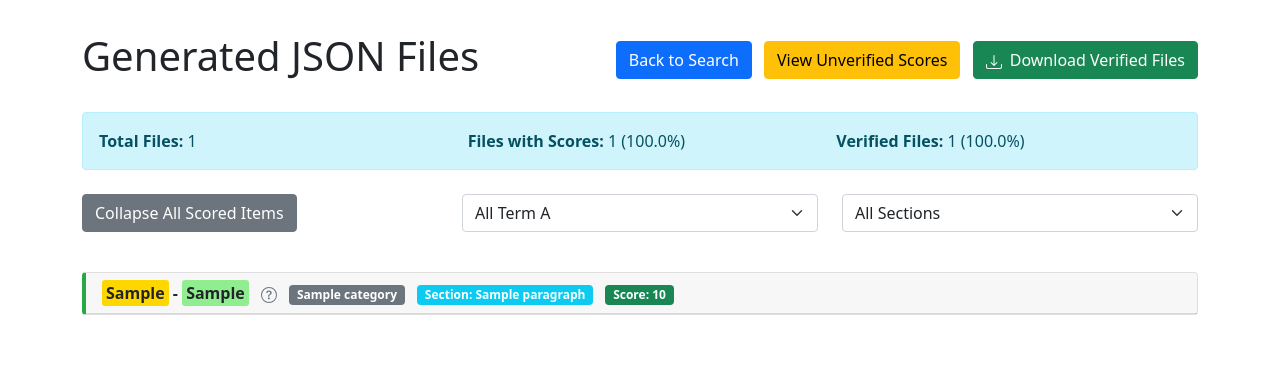
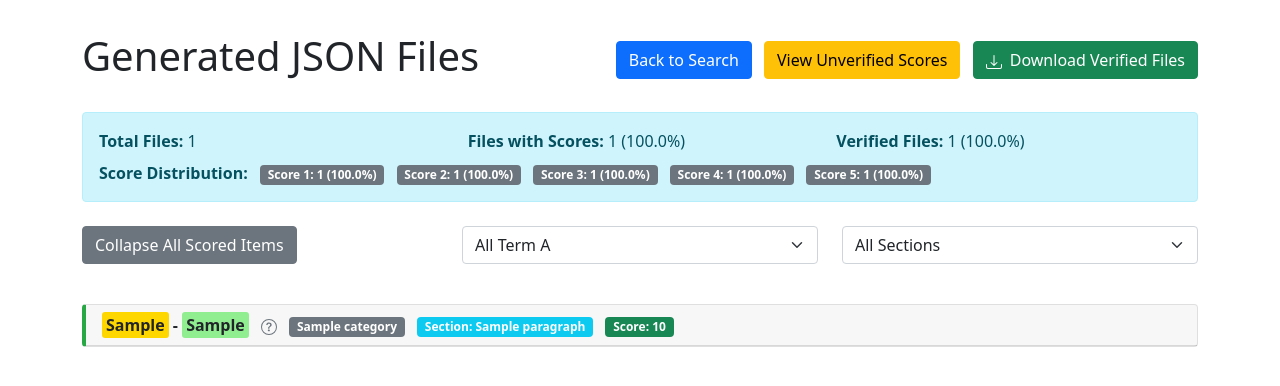
Before and after one commit to CMDM-Lab/pick_hbdb_prompt_exampls, a Flask app: template templates/list_files.html in a window 1280 px wide. Shown: the top 386 px of the page. Run offline with Flask 3, Linux system fonts and the light colour scheme; the template is opened without the code that fills it: most values are stand-ins (such as "Sample title", 1, 10 or a date in 2020); some libraries are stand-ins or nearby versions.

Commit message:
update score distribution

```diff
--- a/app.py
+++ b/app.py
@@ -165,6 +165,7 @@ def list_files():
         terms_a = set()
         verified_count = 0
         scored_count = 0
+        score_counts = {1: 0, 2: 0, 3: 0, 4: 0, 5: 0}  # Initialize score counts
 
         for compound in compounds:
             for category in os.listdir(compound):
@@ -179,7 +180,9 @@ def list_files():
                                     with open(file_path, 'r') as f:
                                         data = json.load(f)
                                         if data.get('score'):
+                                            score = int(data.get('score'))
                                             scored_count += 1
+                                            score_counts[score] += 1
                                         if data.get('verified'):
                                             verified_count += 1
                                         # Extract paragraph name from filename
@@ -207,7 +210,8 @@ def list_files():
                              terms_a=sorted(terms_a),
                              verified_count=verified_count,
                              scored_count=scored_count,
-                             total_count=len(all_files))
+                             total_count=len(all_files),
+                             score_counts=score_counts)
     except Exception as e:
         return jsonify({"error": str(e)}), 500
 
--- a/templates/list_files.html
+++ b/templates/list_files.html
@@ -58,6 +58,17 @@
                 </div>
                 <div class="col-md-4">
                     <strong>Verified Files:</strong> {{ verified_count }} ({{ "%.1f"|format(verified_count/total_count*100) }}%)
+                </div>
+            </div>
+            <div class="row mt-2">
+                <div class="col">
+                    <strong>Score Distribution:</strong>
+                    {% for score in range(1, 6) %}
+                        <span class="badge bg-secondary ms-2">
+                            Score {{ score }}: {{ score_counts[score] }}
+                            ({{ "%.1f"|format(score_counts[score]/total_count*100) if total_count > 0 else 0 }}%)
+                        </span>
+                    {% endfor %}
                 </div>
             </div>
         </div>
```
